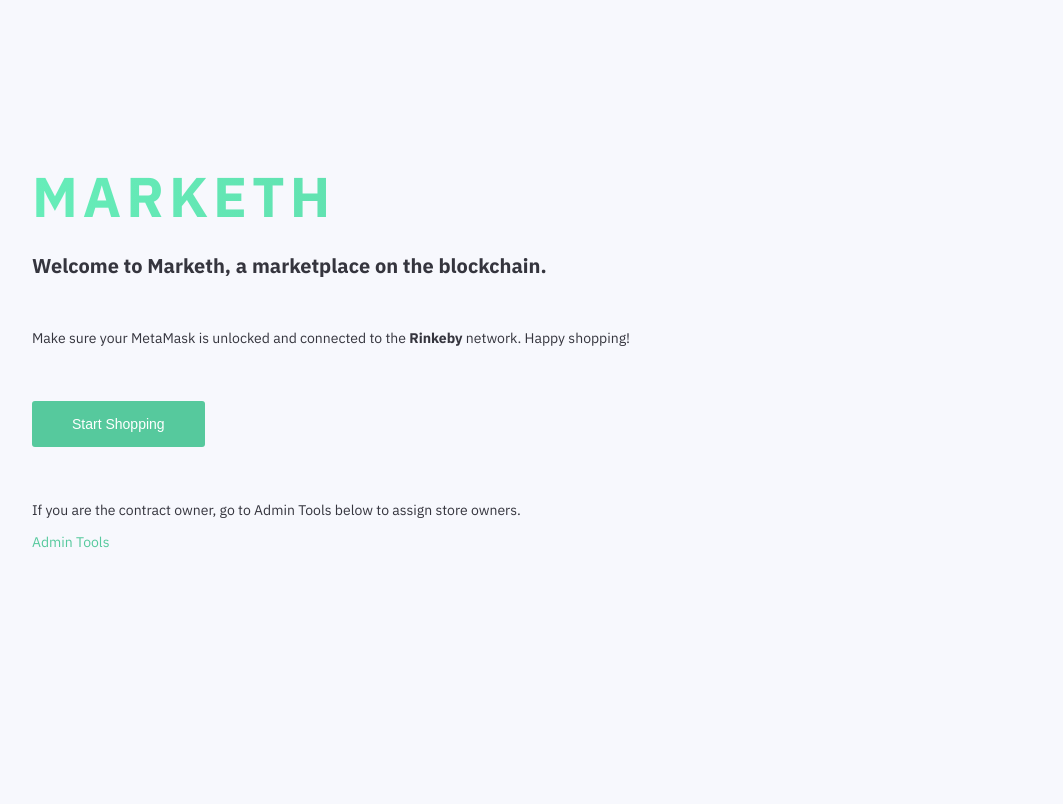
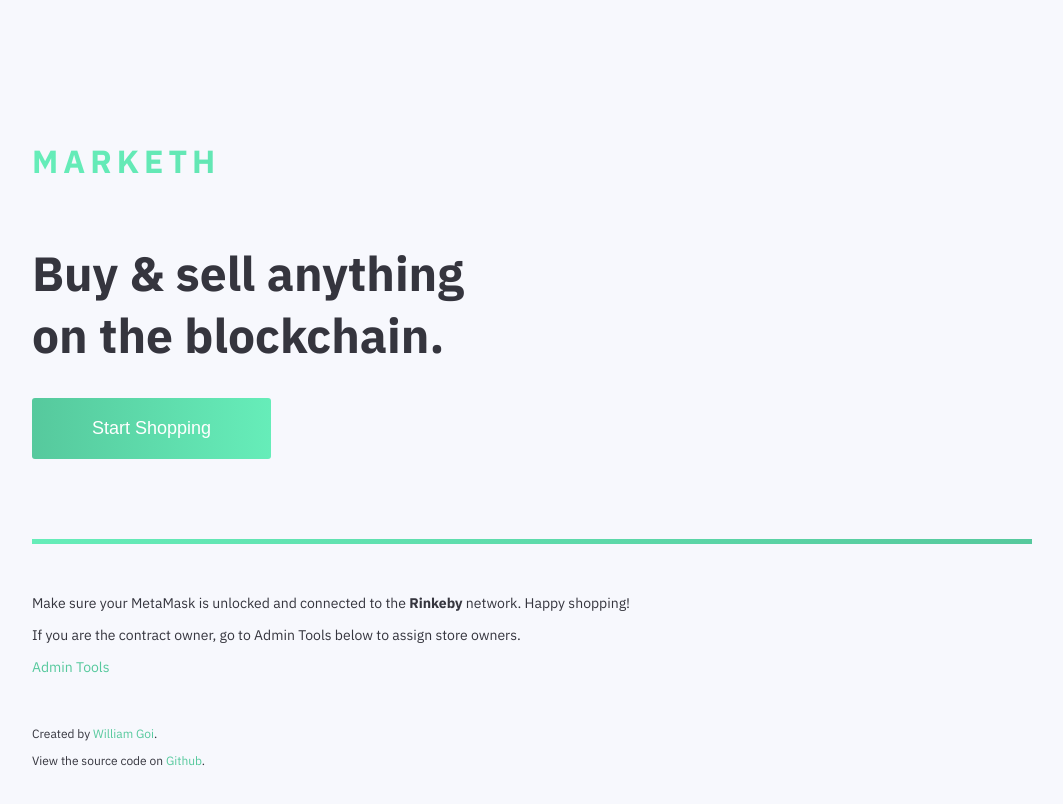
Before and after one commit to willsputra/marketh, a Next.js app in the folder client/: page / in a window 1280 px wide. Shown: the top 804 px of the page, without its empty margins (108-1171 px from the left). Built offline with nearby package versions, Linux system fonts and the light colour scheme.

Commit message:
update index

```diff
--- a/client/components/Header.js
+++ b/client/components/Header.js
@@ -3,7 +3,11 @@ import Link from 'next/link'
 import Web3Container from '../lib/Web3Container'
 import styled from 'styled-components'
 
+
 const HeaderWrapper = styled.div`
+  margin-bottom: 50px;
+`
+const HeaderGrid = styled.div`
   display: grid;
   grid-template-columns: 2fr 1fr;
   align-items: center;
@@ -23,12 +27,16 @@ const Nav = styled.div`
 
 const Header = ({ accounts }) => (
     <HeaderWrapper>
-    <Link href = {{pathname: '/indexstore'}}><a><HeaderTitle>MARKETH</HeaderTitle></a></Link>
+    <HeaderGrid>
+    <Link href = {{pathname: '/'}}><a><HeaderTitle>MARKETH</HeaderTitle></a></Link>
     <Nav>
-      <p>{accounts}</p>
+      <p style={{fontSize: '12px'}}>{accounts}</p>
       <p><Link href = {{pathname: '/purchasehistory'}}><a>PURCHASE HISTORY</a></Link> &nbsp;&nbsp;&nbsp;&nbsp;&nbsp;&nbsp;<Link href = {{pathname: '/withdraw'}}><a>WITHDRAW</a></Link></p>
     </Nav>
+    </HeaderGrid>
+    <div style={{backgroundImage: '-webkit-linear-gradient(180deg, #56C99D, #66EDB9)', height: '5px'}} />
     </HeaderWrapper>
+
 )
 
 export default () => (
--- a/client/pages/_document.js
+++ b/client/pages/_document.js
@@ -28,6 +28,12 @@ injectGlobal`
       font-weight: 400;
       color: #35353E;
       font-size: 14px;
+    }
+    h1 {
+      font-family: 'IBM Plex Sans', sans-serif;
+      font-weight: 700;
+      color: #35353E;
+      font-size: 48px;
     }
     h2 {
       font-family: 'IBM Plex Sans', sans-serif;
--- a/client/pages/index.js
+++ b/client/pages/index.js
@@ -2,45 +2,88 @@ import React from 'react'
 import Link from 'next/link'
 import styled from 'styled-components'
 
-import Header from '../components/Header'
-import PageWrapper from '../components/PageWrapper'
-import Button from '../components/Button'
-import SecondaryButton from '../components/SecondaryButton'
+const MainWrapper = styled.div`
+    width: 90%
+    margin: 5vh auto
+    padding: 20px
+    max-width: 1000px
+`
 
 const MainTitle = styled.h2`
-  font-size: 56px;
+  font-size: 32px;
   letter-spacing: 5px;
   background: -webkit-linear-gradient(180deg, #56c99d, #66edb9);
   -webkit-background-clip: text;
   -webkit-text-fill-color: transparent;
-  margin: 20px auto;
+  margin: 20px auto 60px auto;
   align: center;
 `
 
+const MainButton = styled.button`
+  background-image: -webkit-linear-gradient(0deg, #56c99d, #66edb9);
+  color: white;
+  padding: 20px 60px;
+  border: 0px;
+  border-radius: 3px;
+  cursor: pointer;
+  margin: 0px auto;
+  font-size: 18px;
+`
+
 export default () => (
-  <PageWrapper>
-    {/* <Header /> */}
-      <div style={{margin: '120px auto 50px auto'}}>
+  <MainWrapper>
+    <div style={{ margin: '80px auto 50px auto' }}>
+      <div>
         <MainTitle>MARKETH</MainTitle>
-      <h2>Welcome to Marketh, a marketplace on the blockchain.</h2>
+
+        <h1>
+          Buy & sell anything
+          <br /> on the blockchain.
+        </h1>
+        <Link href={{ pathname: '/indexstore' }}>
+          <a>
+            {' '}
+            <MainButton>Start Shopping </MainButton>
+          </a>
+        </Link>
       </div>
+      {/* <img style={{maxWidth: '300px'}}src='https://res.cloudinary.com/dte4ckqx1/image/upload/v1535278955/marketh/bg.png' /> */}
+
+      <div
+        style={{
+          backgroundImage: '-webkit-linear-gradient(180deg, #56C99D, #66EDB9)',
+          height: '5px',
+          marginTop: '80px'
+        }}
+      />
+    </div>
+
     <p>
       Make sure your MetaMask is unlocked and connected to the{' '}
       <strong>Rinkeby</strong> network. Happy shopping!
     </p>
-      <Link href={{ pathname: '/indexstore' }}>
-        <a>
-          <Button>Start Shopping</Button>
-        </a>
-      </Link>
     <p>
       If you are the contract owner, go to Admin Tools below to assign store
       owners.
     </p>
     <Link href={{ pathname: '/dapp ' }}>
       <a>
-          <p style={{ color: `#56c99d`}}>Admin Tools</p>
+        <p style={{ color: `#56c99d` }}>Admin Tools</p>
       </a>
     </Link>
-  </PageWrapper>
+    <p style={{ fontSize: '12px', marginTop: '50px' }}>
+      Created by{' '}
+      <Link href={{ pathname: 'https://willsputra.xyz' }}>
+        <a target="_blank"> William Goi</a>
+      </Link>
+      .
+    </p>
+    <p style={{ fontSize: '12px' }}>
+      View the source code on{' '}
+      <Link href={{ pathname: 'https://github.com/willsputra/marketh' }}>
+        <a target="_blank">Github</a>
+      </Link>
+      .
+    </p>
+  </MainWrapper>
 )
--- a/client/pages/indexitem.js
+++ b/client/pages/indexitem.js
@@ -116,7 +116,7 @@ class IndexItem extends React.Component {
     return (
       <PageWrapper>
         <Header />
-        <Link href={{ pathname: '/indexstore' }}><a><p style={{color: '#56C99D', marginBottom: '40px'}}>{"<"} Back to Store List</p></a></Link>
+        <Link href={{ pathname: '/indexstore' }}><a><p style={{color: '#56C99D', marginBottom: '40px'}}>{"<"} Back to Stores</p></a></Link>
         <h2>{this.props.routers.query.name}</h2>
         <ItemWrapper>
         {this.state.items.map((item, index) => (
--- a/client/pages/indexstore.js
+++ b/client/pages/indexstore.js
@@ -18,7 +18,7 @@ const StoreWrapper = styled.div`
 const Store = styled.div`
   background: white;
   padding: 0px;
-  height: 300px;
+  height: 350px;
   border-radius: 5px;
   box-shadow: 0px 3px 8px #edeef0;
 `
@@ -29,7 +29,7 @@ const StoreTitle = styled.h2`
 
 const StoreImg = styled.div`
   margin: 0 auto;
-  height: 200px;
+  height: 250px;
   background-size: cover;
   background-repeat: no-repeat;
   background-position: center;
@@ -86,7 +86,7 @@ class IndexStore extends React.Component {
     return (
       <PageWrapper>
         <Header />
-        <h2>Store List</h2>
+        <h2>Stores</h2>
         <StoreWrapper>
           {this.state.stores.map((store, index) => (
             <Link
```
Lines whose indentation alone changed are shown as unchanged.
